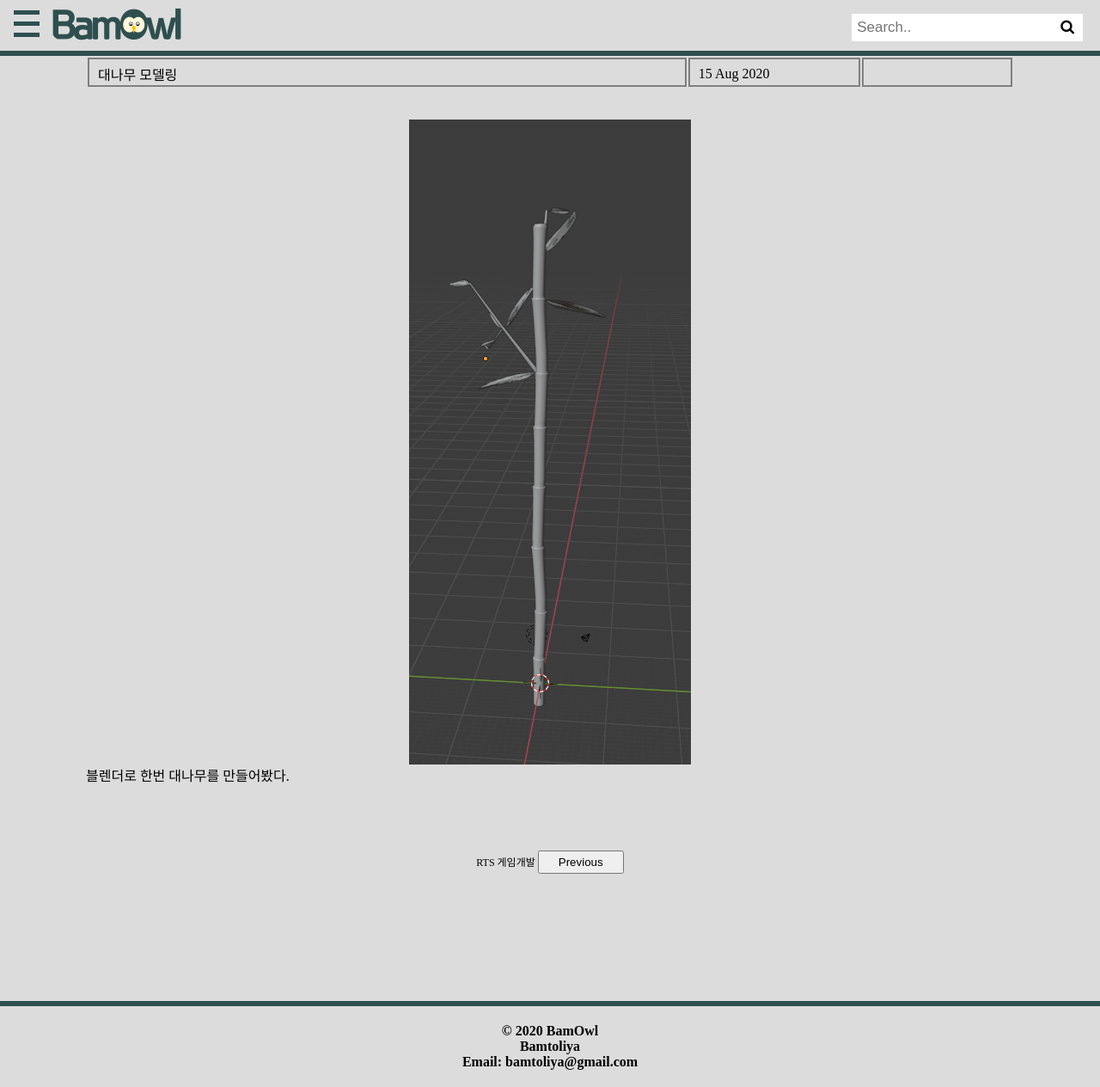
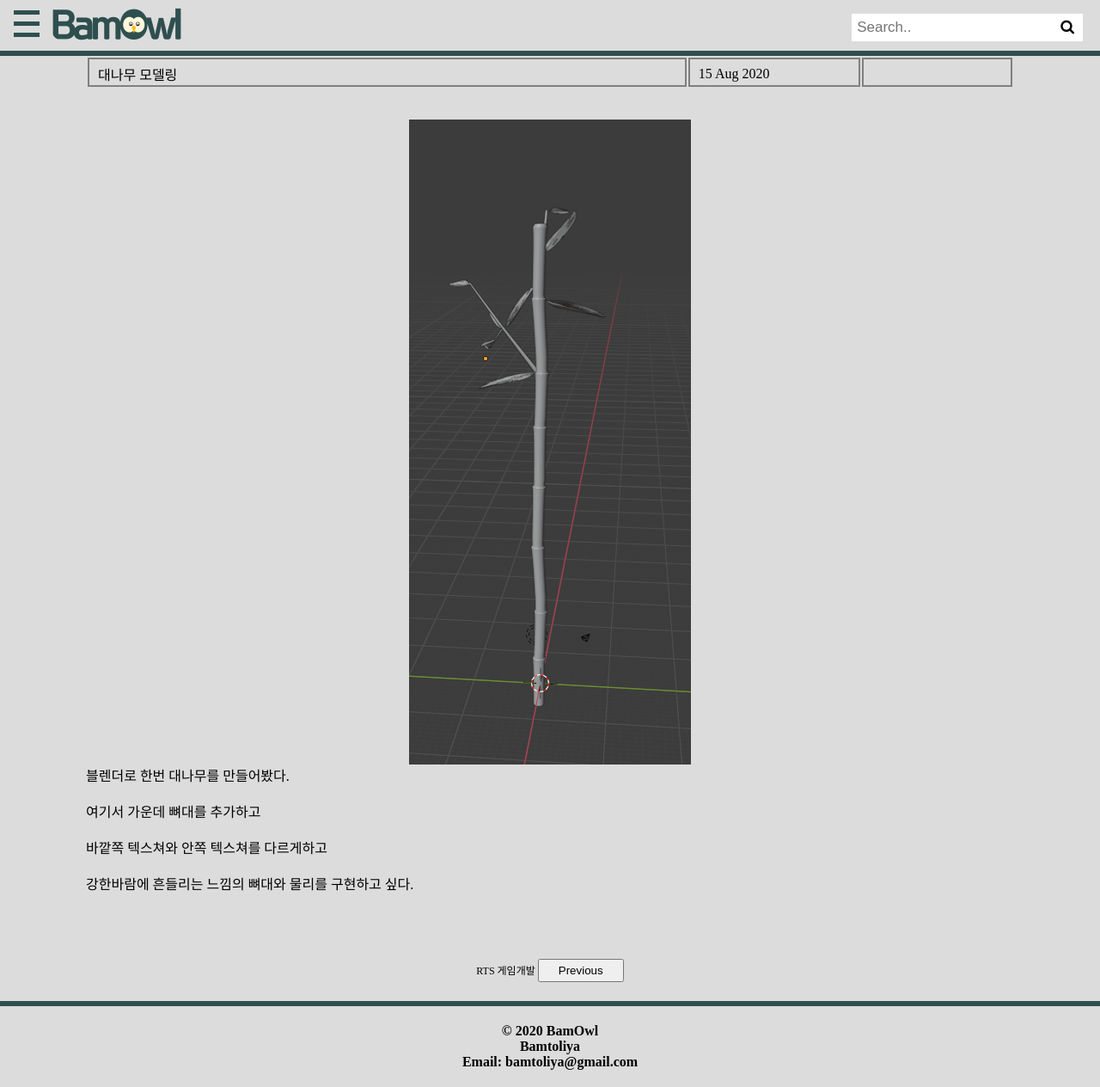
Before and after one commit to Bamtoliya/bamtoliya.github.io, a Jekyll site: the page built from _posts/dev/2020-08-15-[3D]대나무.md, in a window 1280 px wide and 1264 px high. Shown: the whole window at 86% size. Built offline with Jekyll 4.4.1, drawn with Linux system fonts in a browser that asks for light colours; nearby versions of some CDN libraries; some web fonts are replaced.

Commit message:
Update 2020-08-15-[3D]대나무.md

```diff
--- a/_posts/dev/2020-08-15-[3D]대나무.md
+++ b/_posts/dev/2020-08-15-[3D]대나무.md
@@ -12,3 +12,12 @@
 
 
 블렌더로 한번 대나무를 만들어봤다.
+<br>
+<br>
+여기서 가운데 뼈대를 추가하고
+<br>
+<br>
+바깥쪽 텍스쳐와 안쪽 텍스쳐를 다르게하고
+<br>
+<br>
+강한바람에 흔들리는 느낌의 뼈대와 물리를 구현하고 싶다.
```
